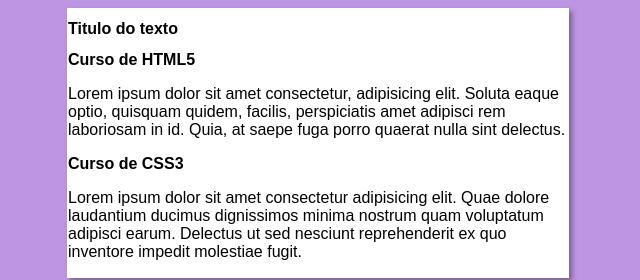
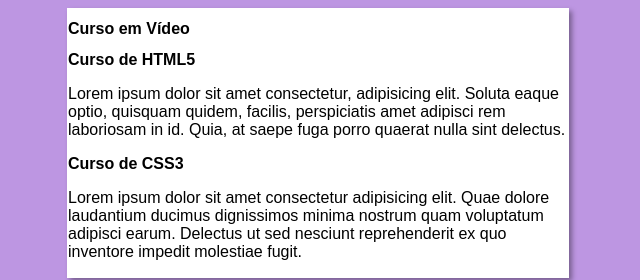
Before and after one commit to thapsouza/projeto-site, a plain HTML site: page index.html in a window 1280 px wide. Shown: the top 280 px of the page, 322-962 px from the left. Drawn offline with Linux system fonts and the light colour scheme.

Commit message:
alteração h1

```diff
--- a/index.html
+++ b/index.html
@@ -9,7 +9,7 @@
 <body>
     <main>
         <header>
-            <h1>Titulo do texto</h1>
+            <h1>Curso em Vídeo</h1>
         </header>
         <article>
             <h2>Curso de HTML5</h2>
```
